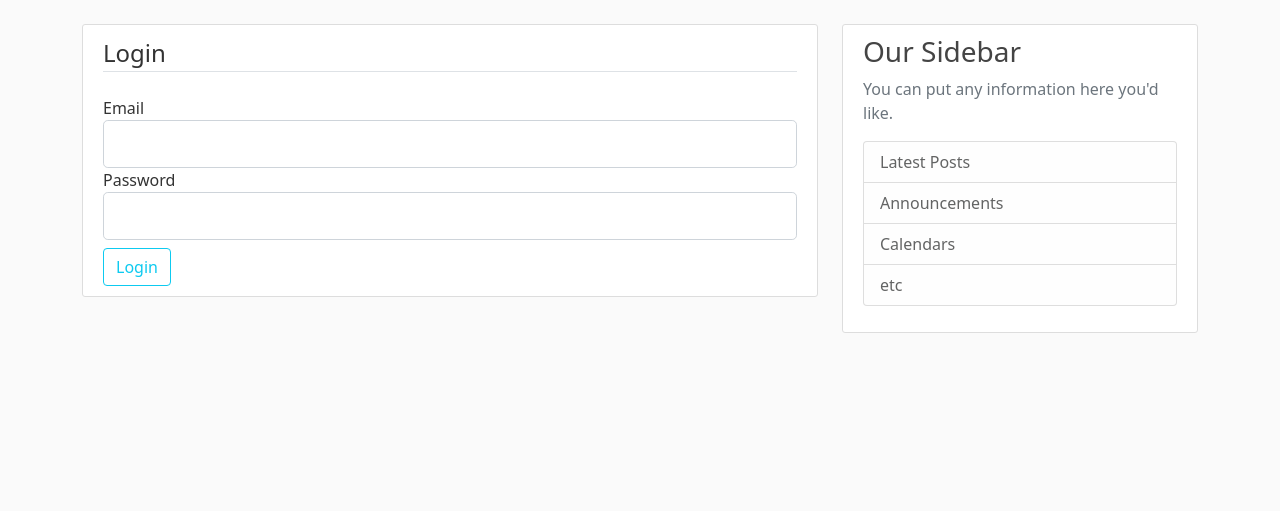
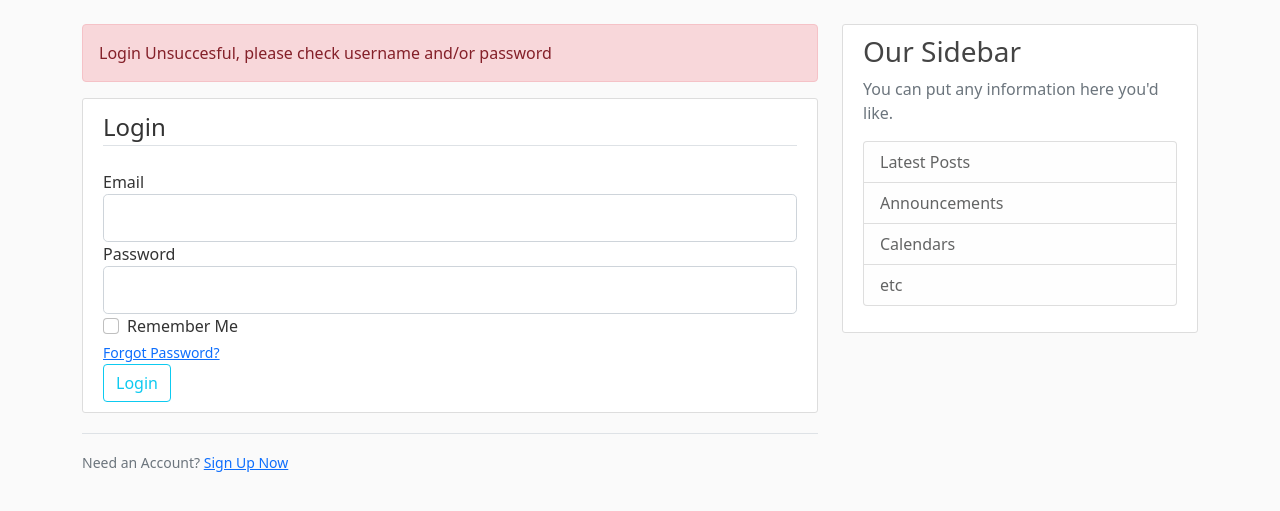
Before and after one commit to stefanshaffer/exercise_log, a Flask app: page /login in a window 1280 px wide. Shown: the part 56-567 px from the top of the page. Run offline with Flask 2, Linux system fonts and the light colour scheme.

Commit message:
set up login page and replaced links in nav bar with url_for() links

```diff
--- a/app.py
+++ b/app.py
@@ -43,9 +43,15 @@ def register():
     return render_template('register.html', title='Register', form=form)
 
 
-@app.route('/login')
+@app.route('/login', methods=['GET', 'POST'])
 def login():
     form = LoginForm()
+    if form.validate_on_submit():
+        if form.email.data == 'admin@blog.com' and form.password.data == 'password':
+            flash('You have been logged in!', "success")
+            return redirect(url_for('home'))
+    else:
+        flash('Login Unsuccesful, please check username and/or password', 'danger')
     return render_template('login.html', title='Login', form=form)
 
 
--- a/templates/layout.html
+++ b/templates/layout.html
@@ -18,19 +18,19 @@
     <header class="site-header">
       <nav class="navbar navbar-expand-md navbar-dark bg-purple fixed-top">
         <div class="container">
-          <a class="navbar-brand mr-4" href="/">Exercise Log</a>
+          <a class="navbar-brand mr-4" href="{{ url_for('home') }}">Exercise Log</a>
           <button class="navbar-toggler" type="button" data-toggle="collapse" data-target="#navbarToggle" aria-controls="navbarToggle" aria-expanded="false" aria-label="Toggle navigation">
             <span class="navbar-toggler-icon"></span>
           </button>
           <div class="collapse navbar-collapse" id="navbarToggle">
             <div class="navbar-nav mr-auto">
-              <a class="nav-item nav-link" href="/">Home</a>
-              <a class="nav-item nav-link" href="/about">About</a>
+              <a class="nav-item nav-link" href="{{ url_for('home') }}">Home</a>
+              <a class="nav-item nav-link" href="{{ url_for('about') }}">About</a>
             </div>
             <!-- Navbar Right Side -->
             <div class="navbar-nav">
-              <a class="nav-item nav-link" href="/login">Login</a>
-              <a class="nav-item nav-link" href="/register">Register</a>
+              <a class="nav-item nav-link" href="{{ url_for('login') }}">Login</a>
+              <a class="nav-item nav-link" href="{{ url_for('register') }}">Register</a>
             </div>
           </div>
         </div>
--- a/templates/login.html
+++ b/templates/login.html
@@ -7,16 +7,47 @@
                 <legend class = 'border-bottom mb-4'>Login</legend>
                 <div class='form-group'>
                    {{ form.email.label(class="form-control-label") }}
-                    {{ form.email(class="form-control form-control-lg") }}
+                    {% if form.email.errors %}
+                    {{ form.email(class="form-control form-control-lg is-invalid") }}
+                        <div class="invalid-feedback">
+                            {% for error in form.email.errors  %}
+                                <span>{{ error }}</span>
+                            {% endfor %}
+                        </div>
+                    {% else %}
+                        {{ form.email(class="form-control form-control-lg") }}
+                    {% endif %}
                 </div>
                 <div class='form-group'>
                    {{ form.password.label(class="form-control-label") }}
-                    {{ form.password(class="form-control form-control-lg") }}
+                     {% if form.password.errors %}
+                    {{ form.password(class="form-control form-control-lg is-invalid") }}
+                        <div class="invalid-feedback">
+                            {% for error in form.password.errors  %}
+                                <span>{{ error }}</span>
+                            {% endfor %}
+                        </div>
+                    {% else %}
+                        {{ form.password(class="form-control form-control-lg") }}
+                    {% endif %}
                 </div>
+                <div class="form-check">
+                    {{ form.remember(class="form-check-input") }}
+                    {{ form.remember.label(class="form-check-label") }}
+                </div>
+                <small class="text-muted ml-2">
+                    <a href="#">Forgot Password?</a>
+                </small>
                 <div class='form-group'>
-                   {{ form.submit(class="btn btn-outline-info mt-2 justify-content-end")}}
+                   {{ form.submit(class="btn btn-outline-info")}}
                 </div>
             </fieldset>
         </form>
     </div>
+    <div class='border-top pt-3'>
+        <small class="text-muted">
+            Need an Account? <a class ='ml-2' href="{{ url_for('register') }}">Sign Up Now</a>
+        </small>
+
+    </div>
 {% endblock content %}
```
